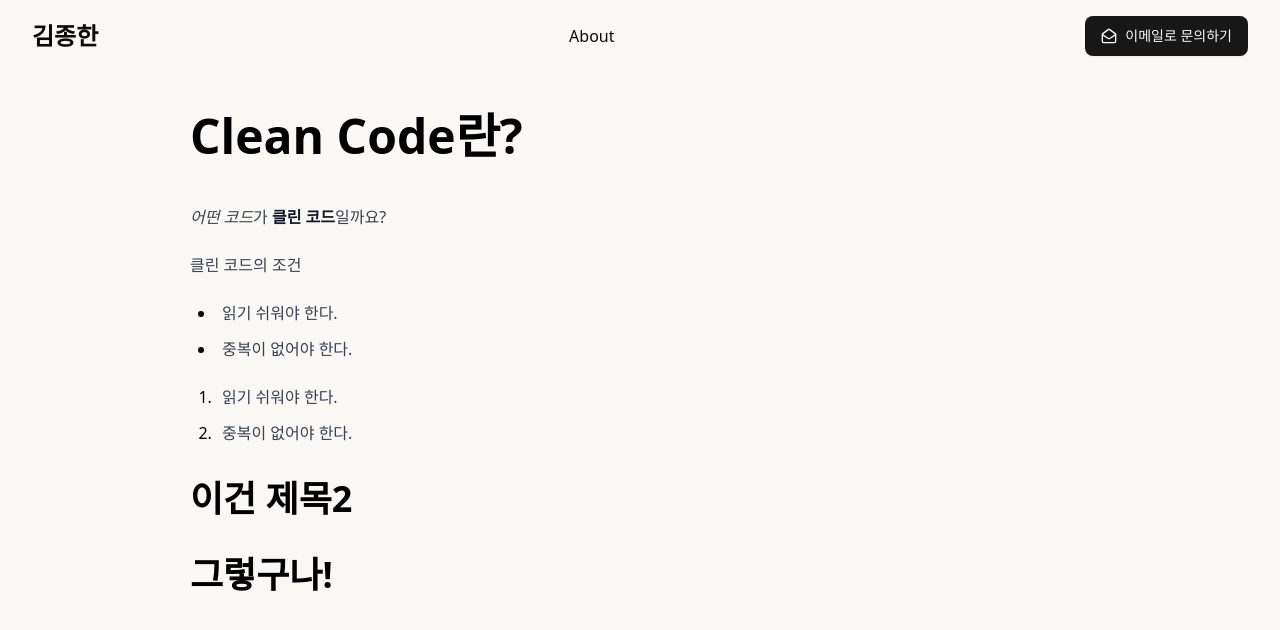
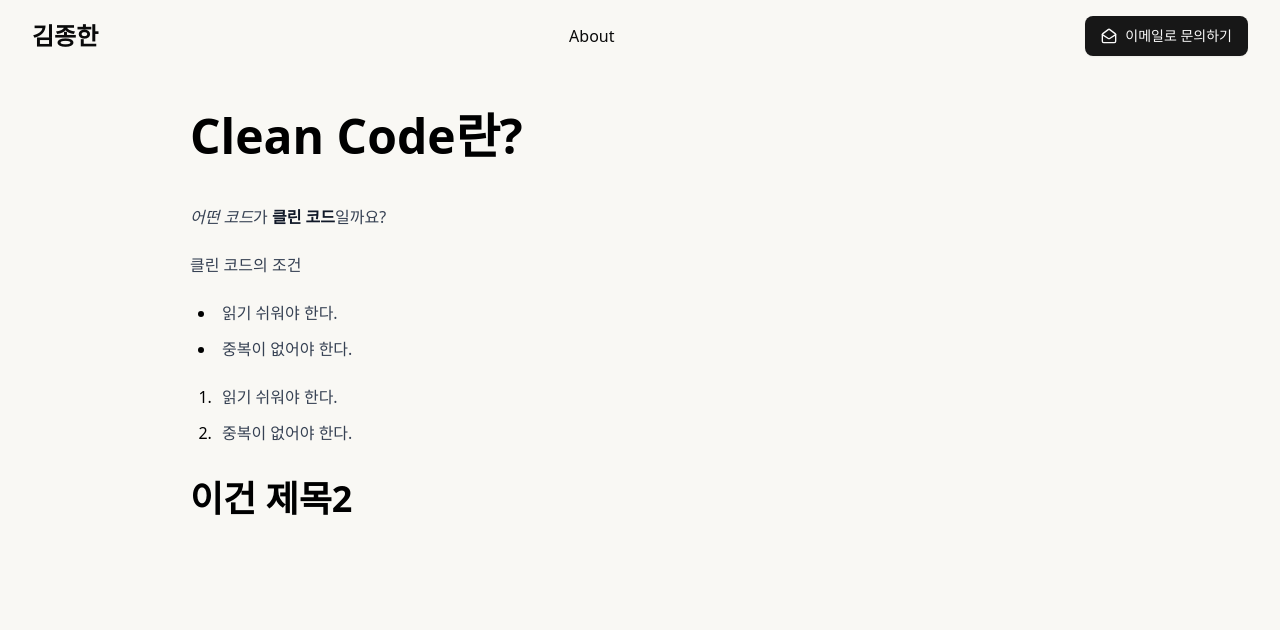
Before and after one commit to jong-k/public-home, a Next.js app: page /posts/clean-code in a window 1280 px wide. Shown: the top 630 px of the page. Built offline with nearby package versions, Linux system fonts and the light colour scheme.

Commit message:
feat: mdx 파일에서 js code 제거

```diff
--- a/src/contents/clean-code.mdx
+++ b/src/contents/clean-code.mdx
@@ -4,8 +4,6 @@ title: 클린코드란 무엇이고 왜 중요한가?
 date: 2025-05-22
 description: 클린 코드란 무엇이고 왜 중요한가에 대해 알아봅니다
 ---
-
-import { cn } from "@/lib/utils";
 
 # Clean Code란?
 
@@ -20,7 +18,3 @@ import { cn } from "@/lib/utils";
 2. 중복이 없어야 한다.
 
 ## 이건 제목2
-
-<div>
-  <h2 className={cn("text-2xl", "font-bold")}>그렇구나!</h2>
-</div>
```
